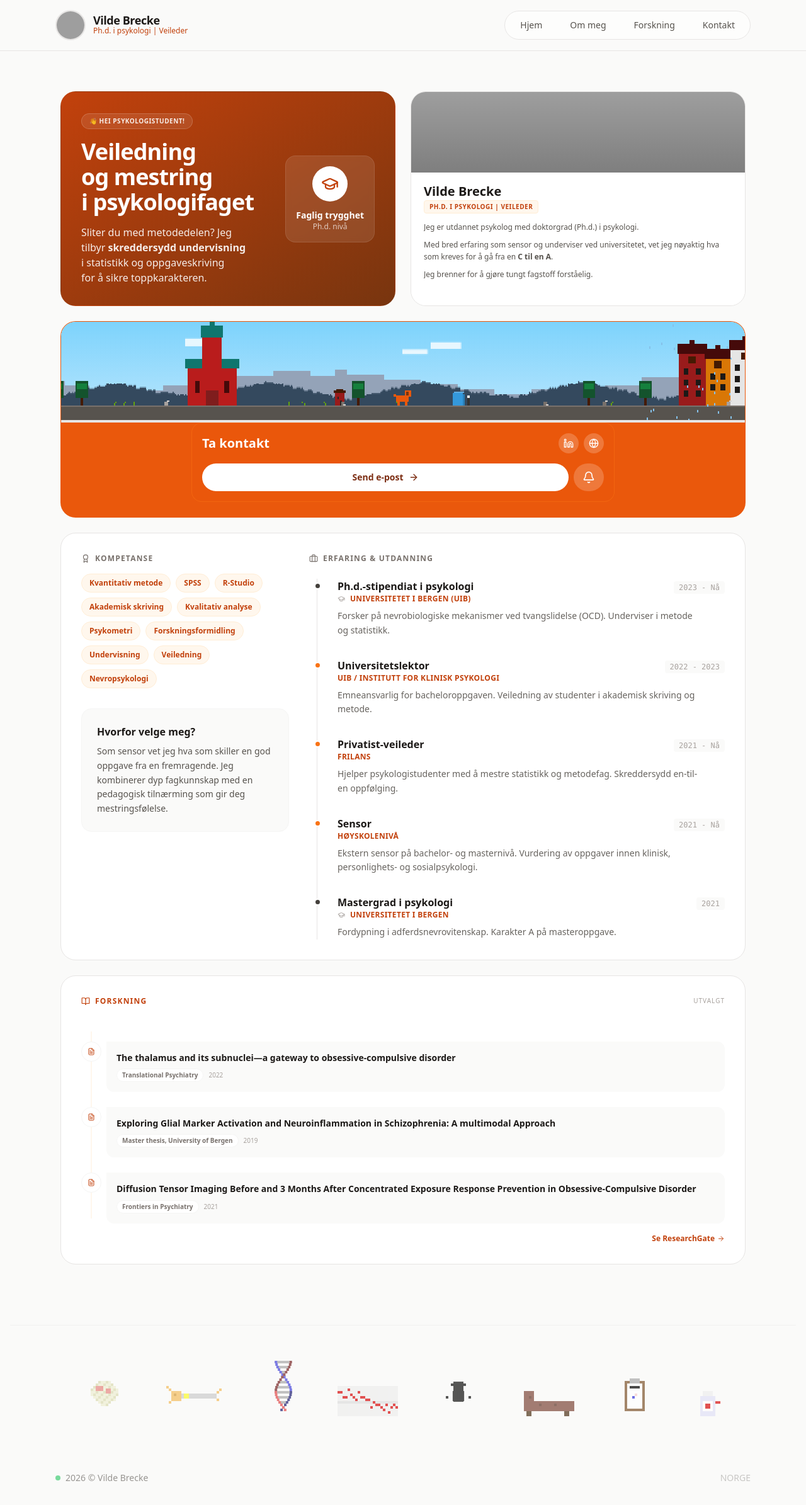
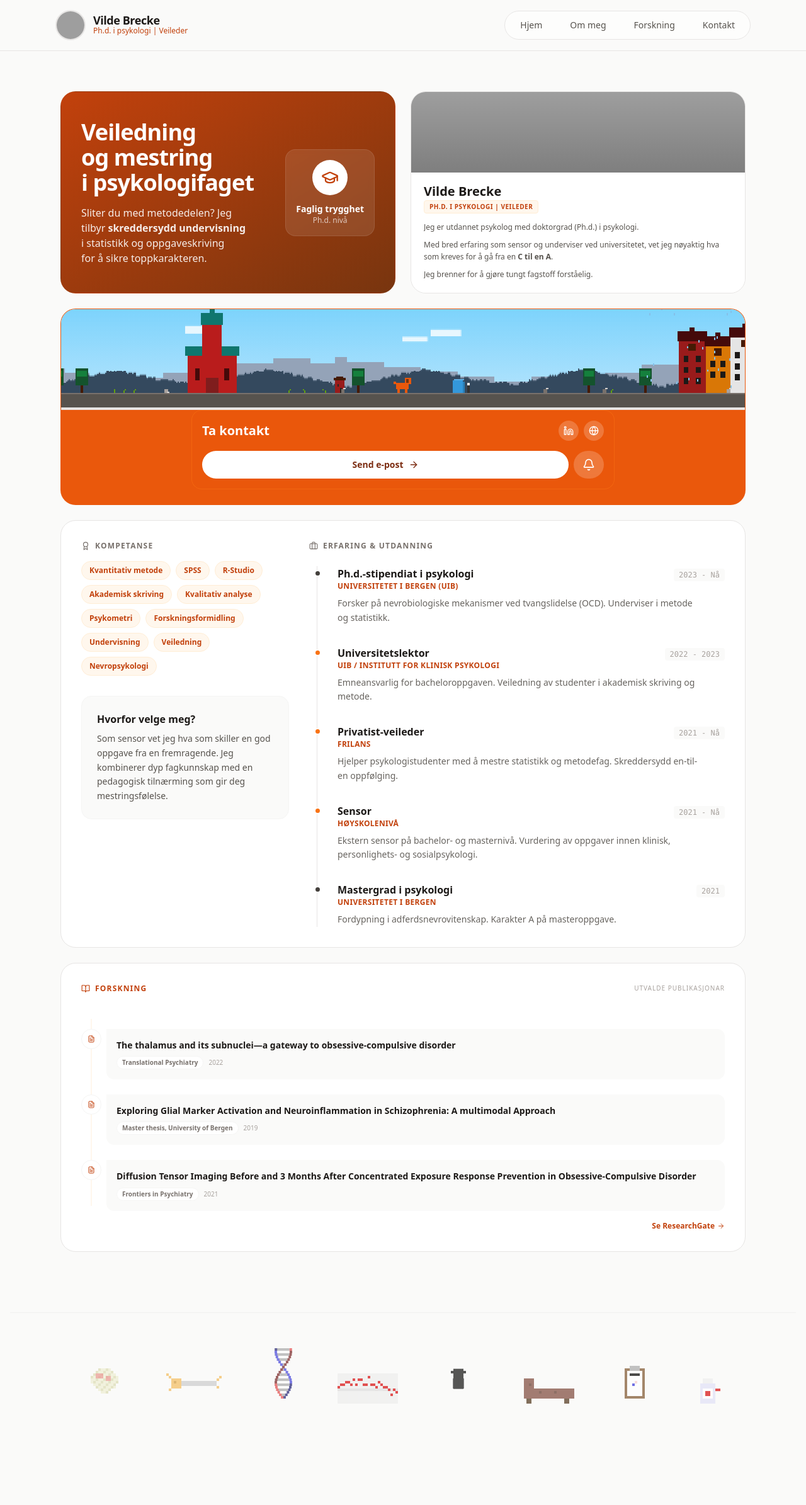
Before and after one commit to lukketsvane/psykologistudent.no, a React (Vite) app: page / in a window 1280 px wide. Shown: the top 2390 px of the page at 63% size. After the commit the page ends 2357 px from the top, so only its background shows below. Built offline with nearby package versions, Linux system fonts and the light colour scheme; grey boxes are pictures that could not be loaded.

Commit message:
tiny clean

```diff
--- a/App.tsx
+++ b/App.tsx
@@ -88,10 +88,6 @@ const syncMetadata = () => {
 const HomeSection = () => (
   <div className="flex flex-row items-center gap-8 h-full">
     <div className="flex-1 space-y-4 relative z-10">
-      <span className="inline-block px-3 py-1 bg-white/10 border border-white/20 rounded-full text-[10px] font-bold tracking-wider uppercase opacity-90">
-        {CONTENT.home.eyebrow}
-      </span>
-
       <h1 className="text-2xl md:text-4xl font-extrabold tracking-tight leading-[1.1] text-balance">
         {CONTENT.home.title}
       </h1>
@@ -263,7 +259,6 @@ const CvSection = () => (
                 <span className="text-xs font-mono font-medium text-stone-400 bg-stone-50 px-2 py-0.5 rounded">{item.year}</span>
               </div>
               <div className="flex items-center gap-2 mb-2">
-                {item.type === 'edu' && <GraduationCap size={12} className="text-stone-400" />}
                 <span className="text-xs font-bold text-orange-700 uppercase tracking-wide">{item.company}</span>
               </div>
               <p className="text-sm text-stone-600 leading-relaxed opacity-90 max-w-xl">
@@ -432,16 +427,6 @@ const App = () => {
         </BentoGrid>
 
         <NeuroDecorations />
-
-        <footer className={`max-w-6xl mx-auto px-6 py-10 flex flex-col md:flex-row justify-between items-center gap-6 text-sm font-medium ${THEME.textSecondary} opacity-60`}>
-          <div className="flex items-center gap-2">
-            <div className="w-2 h-2 bg-green-500 rounded-full animate-pulse"></div>
-            {CONTENT.footer.copyrightYear} © {CONTENT.site.name}
-          </div>
-          <div className="flex gap-6">
-            <span className="opacity-50">{CONTENT.footer.country}</span>
-          </div>
-        </footer>
       </main>
     </div>
   );
--- a/content/content.md
+++ b/content/content.md
@@ -31,7 +31,6 @@ navigation:
   contact: "Kontakt"
 
 home:
-  eyebrow: "👋 Hei psykologistudent!"
   title: "Veiledning og mestring i psykologifaget"
   description: "Sliter du med metodedelen? Jeg tilbyr **skreddersydd undervisning** i statistikk og oppgaveskriving for å sikre toppkarakteren."
   credentialTitle: "Faglig trygghet"
@@ -104,7 +103,7 @@ cv:
 
 research:
   heading: "Forskning"
-  label: "Utvalgt"
+  label: "Utvalde publikasjonar"
   linkLabel: "Se ResearchGate"
   linkUrl: "https://researchgate.net"
   publications:
@@ -120,10 +119,6 @@ research:
       journal: "Frontiers in Psychiatry"
       year: "2021"
       url: "https://www.frontiersin.org/journals/psychiatry/articles/10.3389/fpsyt.2021.674020/full"
-
-footer:
-  copyrightYear: "2026"
-  country: "NORGE"
 ---
 
 # Redigering
--- a/content/content.ts
+++ b/content/content.ts
@@ -40,7 +40,6 @@ export interface SiteContent {
     contact: string;
   };
   home: {
-    eyebrow: string;
     title: string;
     description: string;
     credentialTitle: string;
@@ -88,10 +87,6 @@ export interface SiteContent {
       year: string;
       url: string;
     }>;
-  };
-  footer: {
-    copyrightYear: string;
-    country: string;
   };
 }
 
@@ -168,7 +163,6 @@ const parseContent = (value: unknown): SiteContent => {
   const contact = requireRecord(content.contact, 'contact');
   const cv = requireRecord(content.cv, 'cv');
   const research = requireRecord(content.research, 'research');
-  const footer = requireRecord(content.footer, 'footer');
 
   return {
     site: {
@@ -206,7 +200,6 @@ const parseContent = (value: unknown): SiteContent => {
       contact: requireString(navigation, 'contact', 'navigation'),
     },
     home: {
-      eyebrow: requireString(home, 'eyebrow', 'home'),
       title: requireString(home, 'title', 'home'),
       description: requireString(home, 'description', 'home'),
       credentialTitle: requireString(home, 'credentialTitle', 'home'),
@@ -264,10 +257,6 @@ const parseContent = (value: unknown): SiteContent => {
         };
       }),
     },
-    footer: {
-      copyrightYear: requireString(footer, 'copyrightYear', 'footer'),
-      country: requireString(footer, 'country', 'footer'),
-    },
   };
 };
 
```
